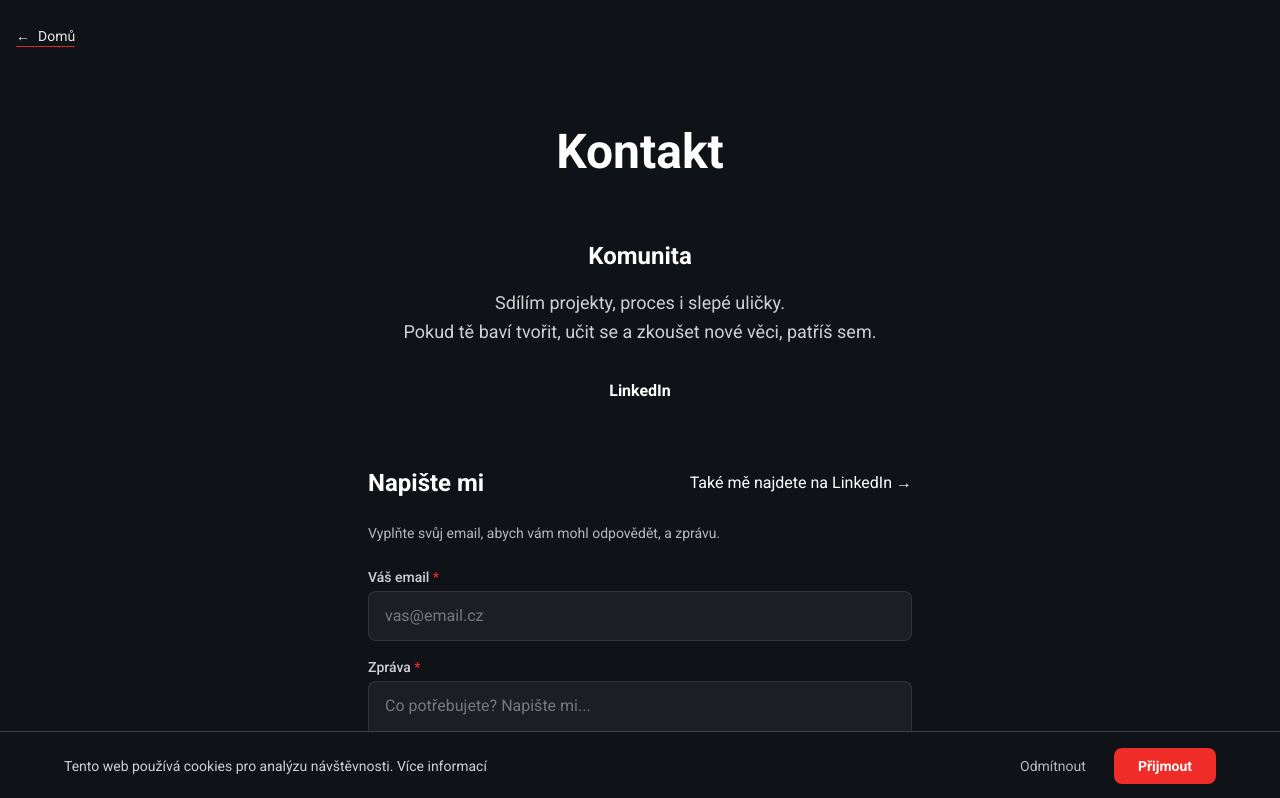
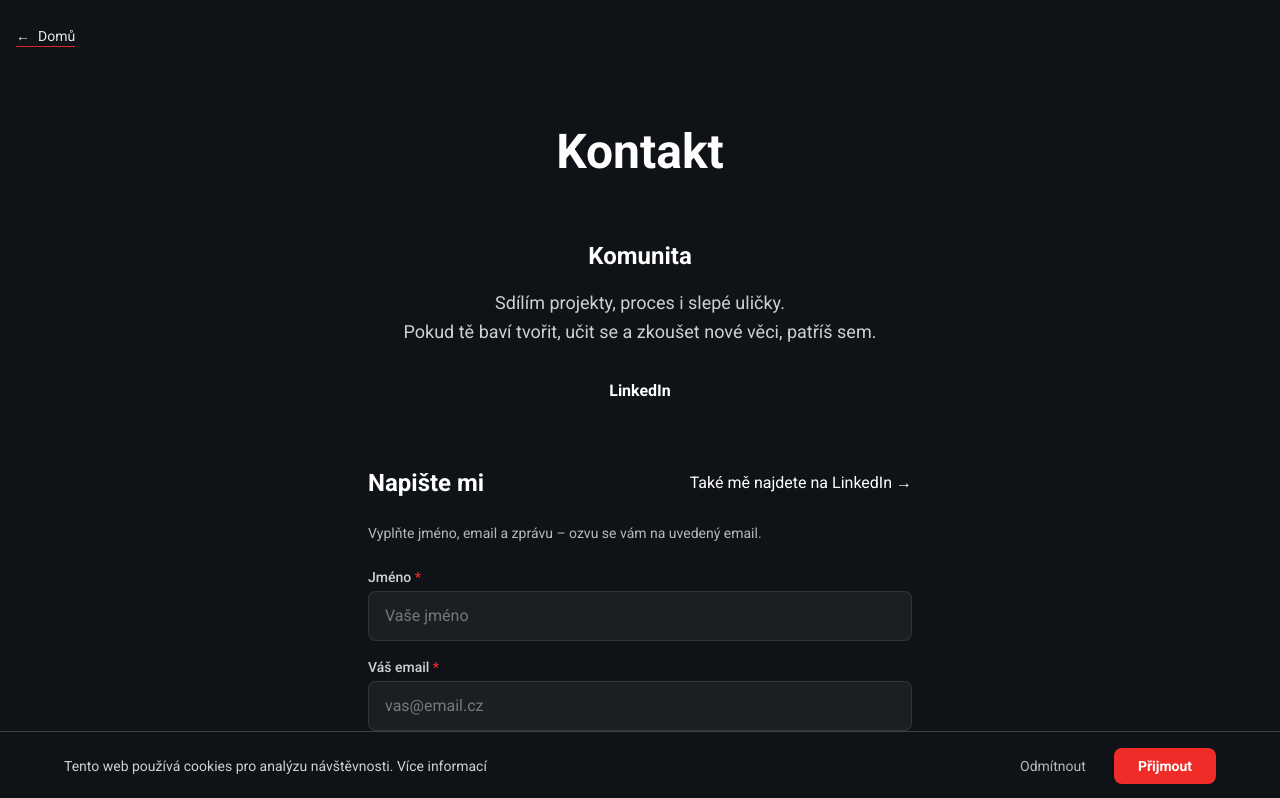
Before and after one commit to matouspetrzela-pixel/Jdemevibit.cz, a Next.js app: page /kontakt in a window 1280 px wide. Shown: the top 798 px of the page. Built offline with nearby package versions, Linux system fonts and the light colour scheme; no server answers.

Commit message:
Kontaktní formulář: pole Jméno, _subject pro Formspree, úprava API

```diff
--- a/app/api/contact/route.ts
+++ b/app/api/contact/route.ts
@@ -9,6 +9,9 @@ export async function POST(request: NextRequest) {
     const replyTo = formData.get("email");
     if (replyTo && typeof replyTo === "string") {
       formData.set("_replyto", replyTo);
+    }
+    if (!formData.get("_subject")) {
+      formData.set("_subject", "Nová zpráva z webu");
     }
     const res = await fetch(FORMSPREE_URL, {
       method: "POST",
--- a/components/ContactForm.tsx
+++ b/components/ContactForm.tsx
@@ -86,7 +86,7 @@ export function ContactForm() {
       </div>
 
       <p className="text-white/70 text-sm mb-6">
-        Vyplňte svůj email, abych vám mohl odpovědět, a zprávu.
+        Vyplňte jméno, email a zprávu – ozvu se vám na uvedený email.
       </p>
 
       {status === "success" && (
@@ -114,6 +114,25 @@ export function ContactForm() {
           className="absolute -left-[9999px] w-px h-px"
           aria-hidden
         />
+        <input type="hidden" name="_subject" value="Nová zpráva z webu" />
+
+        <div>
+          <label
+            htmlFor="contact-name"
+            className="block text-white/80 text-sm font-medium mb-1"
+          >
+            Jméno <span className="text-[#ef2c28]">*</span>
+          </label>
+          <input
+            id="contact-name"
+            type="text"
+            name="name"
+            required
+            placeholder="Vaše jméno"
+            className="w-full px-4 py-3 rounded-lg bg-white/5 border border-white/10 text-white placeholder-white/40 focus:outline-none focus:border-[#ef2c28]"
+            disabled={status === "sending"}
+          />
+        </div>
 
         <div>
           <label
```
